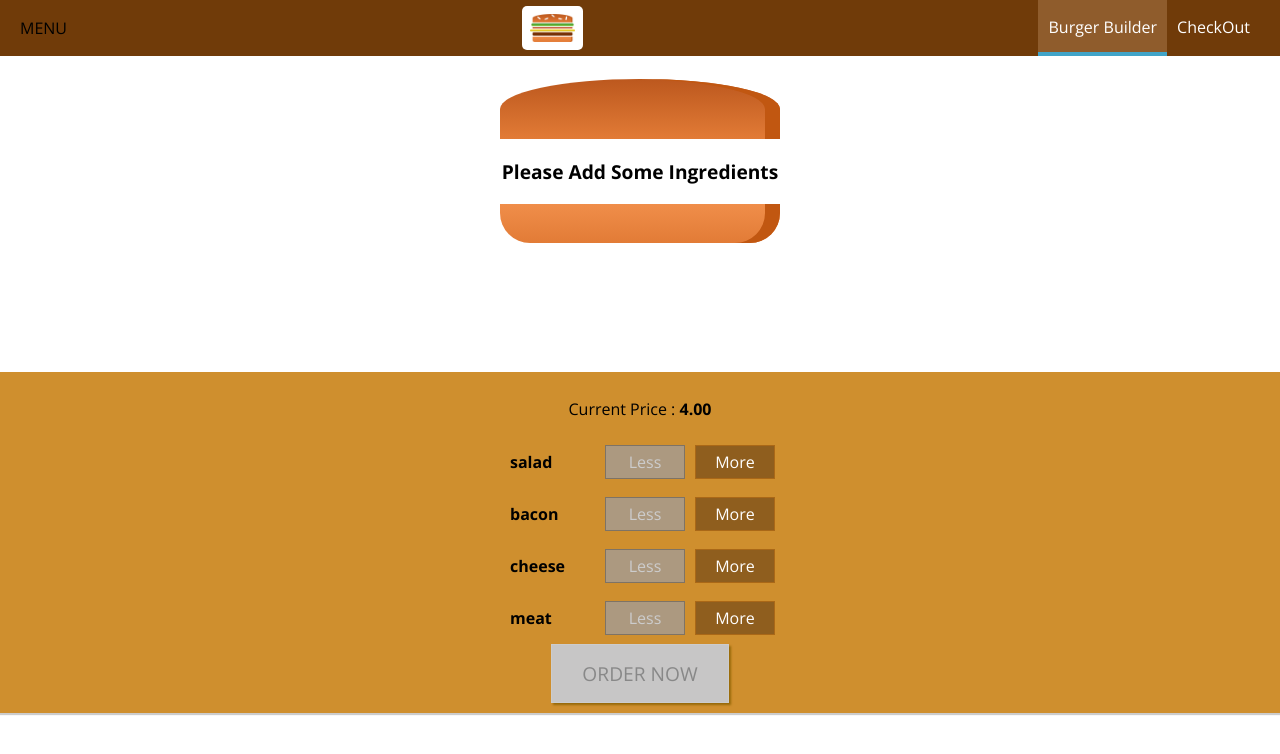
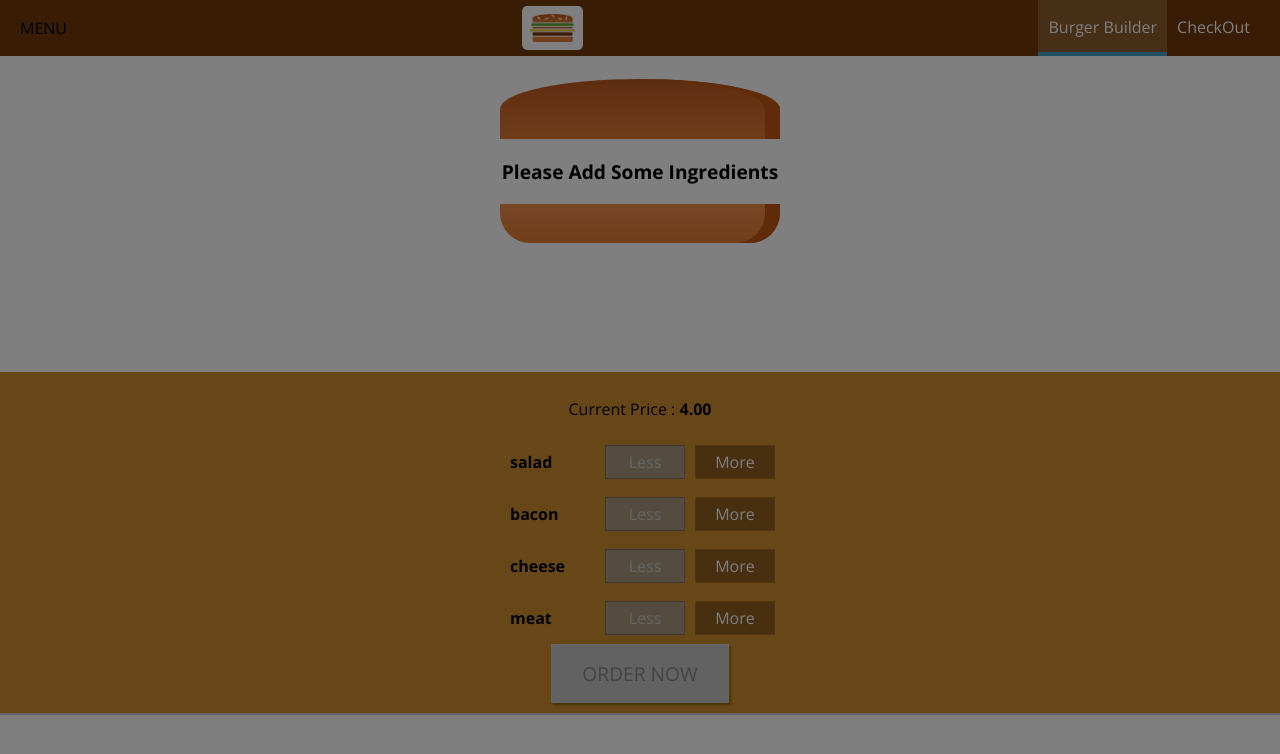
Before and after one commit to GunjanKadu/BurgerBuilder, a React (Create React App) app: page / in a window 1280 px wide. Shown: the top 754 px of the page. Built offline with nearby package versions, Linux system fonts and the light colour scheme.

Commit message:
Adding Backdrop and sidedrawer dissappear

```diff
--- a/src/components/Layout/Layout.tsx
+++ b/src/components/Layout/Layout.tsx
@@ -1,19 +1,28 @@
-import React from 'react';
+import React, { Component } from 'react';
 import Aux from '../../hoc/Aux';
 import './layout.css'
 import ToolBar from "../Navigation/Toolbar/toolbar";
 import SideDrawer from "../Navigation/SideDrawer/sideDrawer";
 
-const layout: React.FC = (props: any) => {
+class Layout extends Component {
+    state = {
+        showSideDrawer: true
+    }
+    sideDrawerClosedHandler = () => {
+        this.setState({ showSideDrawer: false })
+    }
+
+    render() {
         return (
             <Aux>
                 <ToolBar />
-            <SideDrawer />
+                <SideDrawer open={this.state.showSideDrawer} closed={this.sideDrawerClosedHandler} />
                 <main className='Content'>
-                {props.children}
+                    {this.props.children}
                 </main>
             </Aux>
         )
     }
+}
 
-export default layout
+export default Layout
--- a/src/components/Navigation/SideDrawer/sideDrawer.tsx
+++ b/src/components/Navigation/SideDrawer/sideDrawer.tsx
@@ -2,10 +2,18 @@
 import Logo from '../../Logo/logo';
 import NavigationItems from '../NavigationItems/Navigationitems';
 import './sideDrawer.css'
+import BackDrop from '../../UI/Backdrop/backdrop'
+import Aux from '../../../hoc/Aux'
 
 const sideDrawer = (props: any) => {
+    let attachedClasses = ["SideDrawer", "Close"]
+    if (props.open) {
+        attachedClasses = ["SideDrawer", "Open"]
+    }
     return (
-        <div className="SideDrawer">
+        <Aux>
+            <BackDrop show={props.open} clicked={props.closed} />
+            <div className={attachedClasses.join(' ')}>
                 <div className="Logo1">
                     <Logo />
                 </div>
@@ -13,6 +21,7 @@
                     <NavigationItems />
                 </nav>
             </div>
+        </Aux>
     );
 }
 
```
Lines whose indentation alone changed are shown as unchanged.
